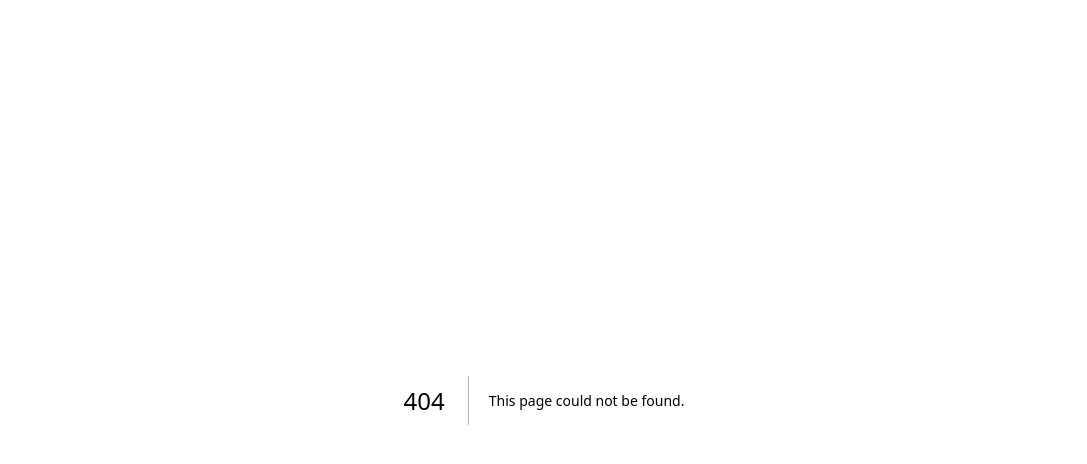
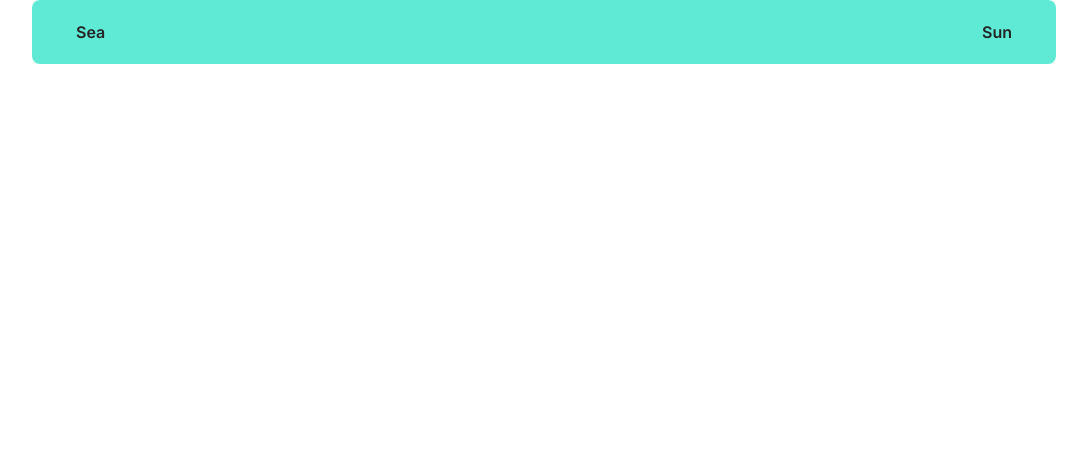
Before and after one commit to CS458/project-3-frontend, a Next.js app: page /earth-to-sun in a window 1280 px wide. Before the commit this address had no page. Shown: the top 464 px of the page, without its empty margins (96-1183 px from the left). Built offline with nearby package versions, Linux system fonts and the light colour scheme.

Commit message:
feat: Adds test 2.1.

```diff
--- /dev/null
+++ b/app/earth-to-sun/page.js
@@ -0,0 +1,25 @@
+"use client";
+import Link from "next/link";
+export default function EarthToSun() {
+
+
+  return (
+    <div className="flex flex-col justify-center items-center w-full">
+      <div className="flex flex-row bg-teal-300 w-4/5 justify-between gap-6 p-4 rounded-lg">
+        <Link href={"/"}>
+          <div className="mx-6 cursor-pointer text-[#252525] font-semibold hover:bg-teal-100 rounded-xl p-1">
+            Sea
+          </div>
+        </Link>
+        <Link href={"/earth-to-sun"}>
+          <div
+            id="earth-to-sun"
+            className="mx-6 cursor-pointer text-[#252525] font-semibold hover:bg-teal-100 rounded-xl p-1"
+          >
+            Sun
+          </div>
+        </Link>
+      </div>
+    </div>
+  );
+}
--- a/app/page.js
+++ b/app/page.js
@@ -1,10 +1,9 @@
 "use client";
-// pages/Home.js
 import React, { useState, useEffect } from "react";
 import Map from "@/component/map";
 import getCurrentLocation from "@/utils/map-loc";
 import { findNearestSea } from "@/utils/find-sea";
-
+import Link from "next/link";
 export default function Home() {
   const [currentLocation, setCurrentLocation] = useState({ lat: 0, lng: 0 });
   const [nearestSea, setNearestSea] = useState("");
@@ -19,7 +18,21 @@ export default function Home() {
 
   return (
     <div className=" h-screen flex flex-col justify-center items-center w-full">
-
+       <div className="flex flex-row bg-teal-300 w-4/5 justify-between gap-6 p-4 rounded-lg">
+        <Link href={"/"}>
+          <div className="mx-6 cursor-pointer text-[#252525] font-semibold hover:bg-teal-100 rounded-xl p-1">
+            Sea
+          </div>
+        </Link>
+        <Link href={"/earth-to-sun"}>
+          <div
+            id="earth-to-sun"
+            className="mx-6 cursor-pointer text-[#252525] font-semibold hover:bg-teal-100 rounded-xl p-1"
+          >
+            Sun
+          </div>
+        </Link>
+      </div>
       <h1 className="text-center font-bold">Your Location</h1>
       <Map center={currentLocation} />
       {nearestSea && (
```
Also changed, not shown: component/navbar/index.js (added, +25 -0 lines).
